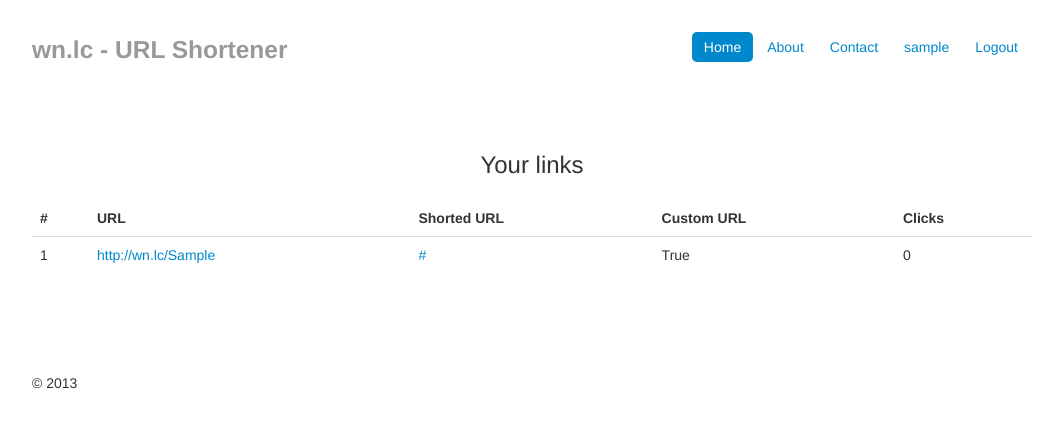
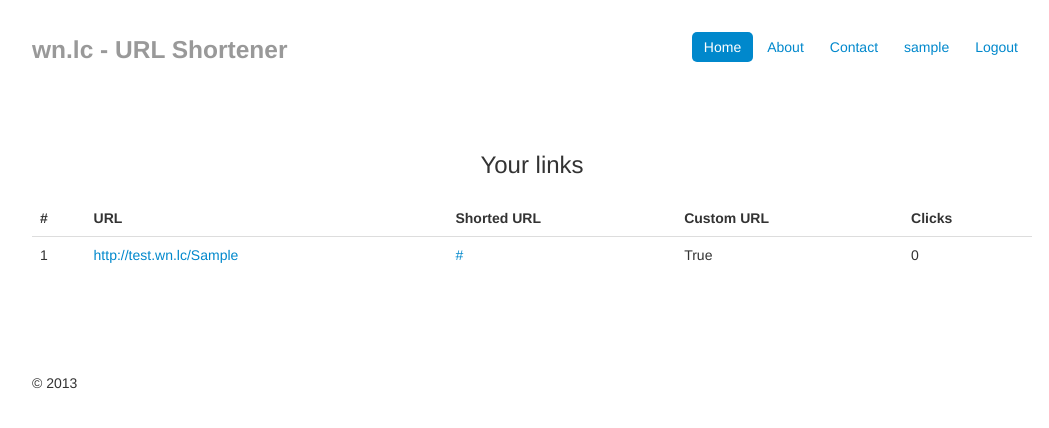
Before and after one commit to hirohope/url-shortener, a Flask app: page /_mylinks/ in a window 1280 px wide. Shown: the top 428 px of the page, without its empty margins (108-1157 px from the left). Run offline with Flask 2, Linux system fonts and the light colour scheme; the visitor is signed in with stand-in values (Sample User, id 1); tables that the repository leaves empty hold one stand-in row (values such as "Sample post"); data that the repository does not hold is empty; some libraries are stand-ins or nearby versions.

Commit message:
template test stuff

```diff
--- a/myShortener/templates/mylinks.html
+++ b/myShortener/templates/mylinks.html
@@ -19,7 +19,7 @@
 			{% for link in links %}
 				<tr>
 					<td> {{loop.index}} </td>
-					<td> <a href='http://wn.lc/{{link.short}}'>http://wn.lc/{{link.short}}</a> </td>
+					<td> <a href='http://test.wn.lc/{{link.short}}'>http://test.wn.lc/{{link.short}}</a> </td>
 					<td> <a href='{{link.url}}'>{{link.url}}</a></td>
 					<td> {{link.custom}} </td>
 					<td> {{link.logs | length}}</td> <!-- <i class="icon-signal"></i>  -->
```
